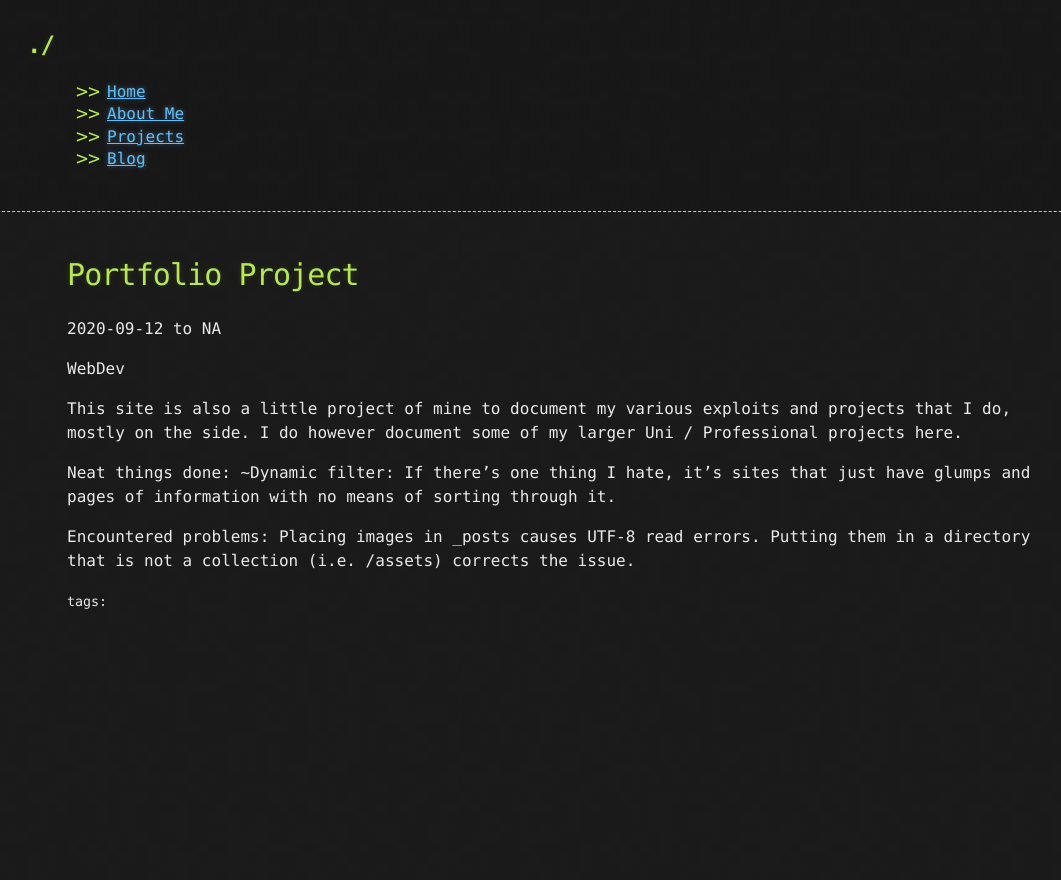
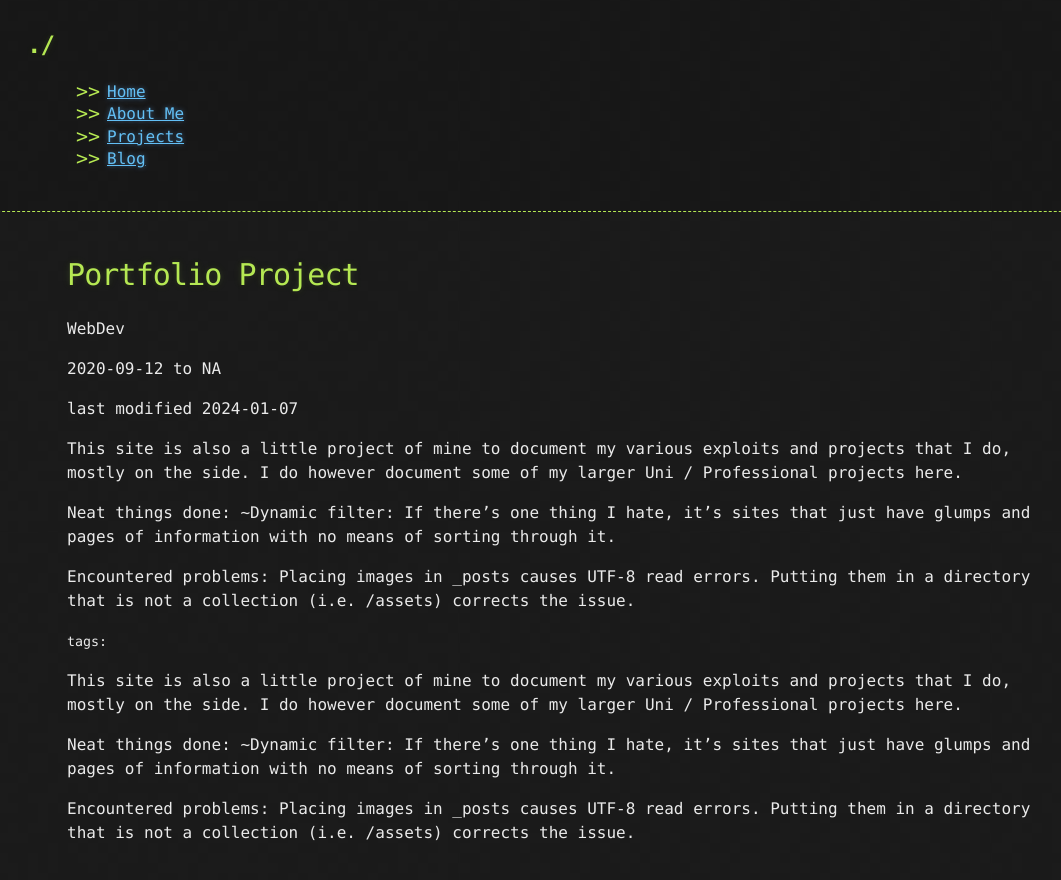
Before and after one commit to HubbleCommand/HubbleCommand.github.io, a Jekyll site: the page built from _projects/portfolio-project.md, in a window 1280 px wide. Shown: the top 880 px of the page, without its empty margins (73-1134 px from the left). Built offline with Jekyll 4.4.1, drawn with Linux system fonts in a browser that asks for light colours; nearby versions of some CDN libraries.

Commit message:
projects add last_modified_at

```diff
--- a/_layouts/project.html
+++ b/_layouts/project.html
@@ -20,11 +20,19 @@ layout: default
 
 
 <h1>{{ page.title }}</h1>
-<p class="meta">{{ page.start-date }} to {{ page.end-date }}</p>
 <p class="meta tags">{{page.categories | array_to_sentence_string}}</p>
+<p class="meta">
+    {{ page.start-date }}
+    {% if page.end-date %}
+        to {{ page.end-date }}
+    {% endif %}
+</p>
+{% if page.last_modified_at %}
+    <p class="meta tags">last modified {{page.last_modified_at}}</p>
+{% endif %}
 
 {{ content }}
 
 {% if page.tags %}
   <small>tags: <em>{{ page.tags | join: "</em> - <em>" }}</em></small>
-{% endif %}
+{% endif %}{{ content }}
--- a/_projects/portfolio-project.md
+++ b/_projects/portfolio-project.md
@@ -5,6 +5,7 @@ categories: ["WebDev"]
 programming-languages: ["JS"]
 start-date : 2020-09-12
 end-date : NA
+last_modified_at : 2024-01-07
 ---
 
 This site is also a little project of mine to document my various exploits and projects that I do, mostly on the side. I do however document some of my larger Uni / Professional projects here.
```
